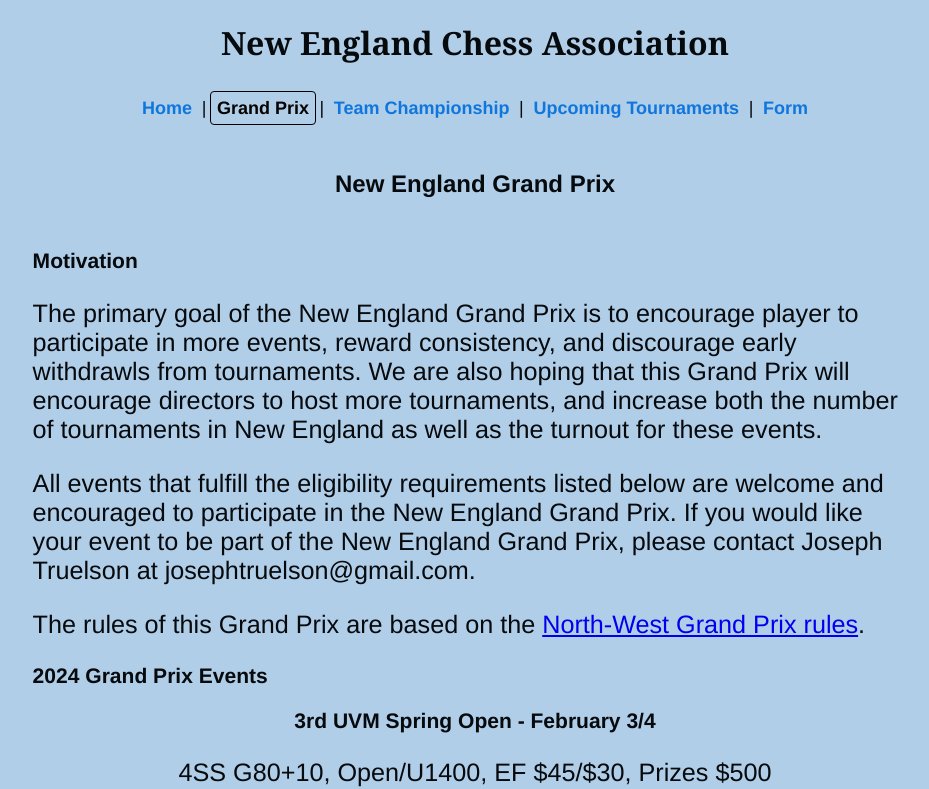
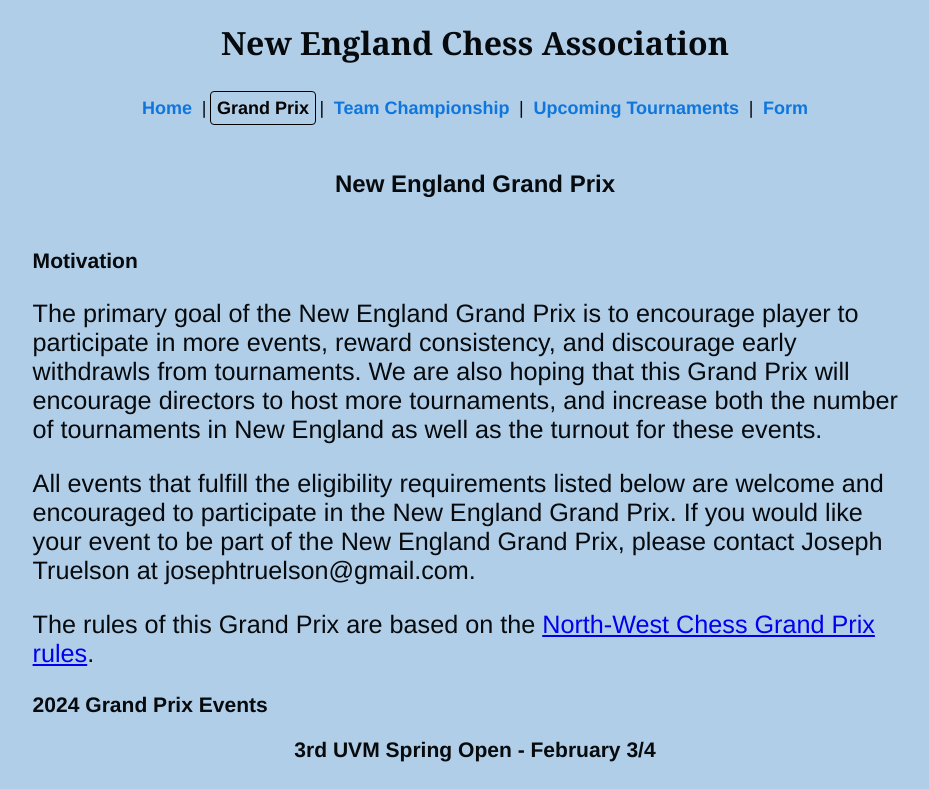
Before and after one commit to collinshayden/nneca-website, a Vue app in the folder website/: page /grandprix in a window 1280 px wide. Shown: the top 789 px of the page, without its empty margins (165-1094 px from the left). Built offline with nearby package versions, Linux system fonts and the light colour scheme.

Commit message:
minor formatting

```diff
--- a/website/src/views/GrandPrix.vue
+++ b/website/src/views/GrandPrix.vue
@@ -18,7 +18,7 @@
     <p>
       The rules of this Grand Prix are based on the
       <a href="https://nwchess.com/gp/gp_rules.htm" target="_blank"
-        >North-West Grand Prix rules</a
+        >North-West Chess Grand Prix rules</a
       >.
     </p>
     <h3>2024 Grand Prix Events</h3>
@@ -241,7 +241,7 @@
 <script>
 import Tournament from "./Tournament.vue";
 export default {
-  components: { Tournament }
+  components: { Tournament },
 };
 </script>
 
@@ -250,7 +250,7 @@ export default {
   margin: auto;
   text-align: center;
 }
-@media only screen and (max-width:700px) {
+@media only screen and (max-width: 700px) {
   .body {
     width: 90%;
   }
```
Lines whose indentation alone changed are shown as unchanged.
